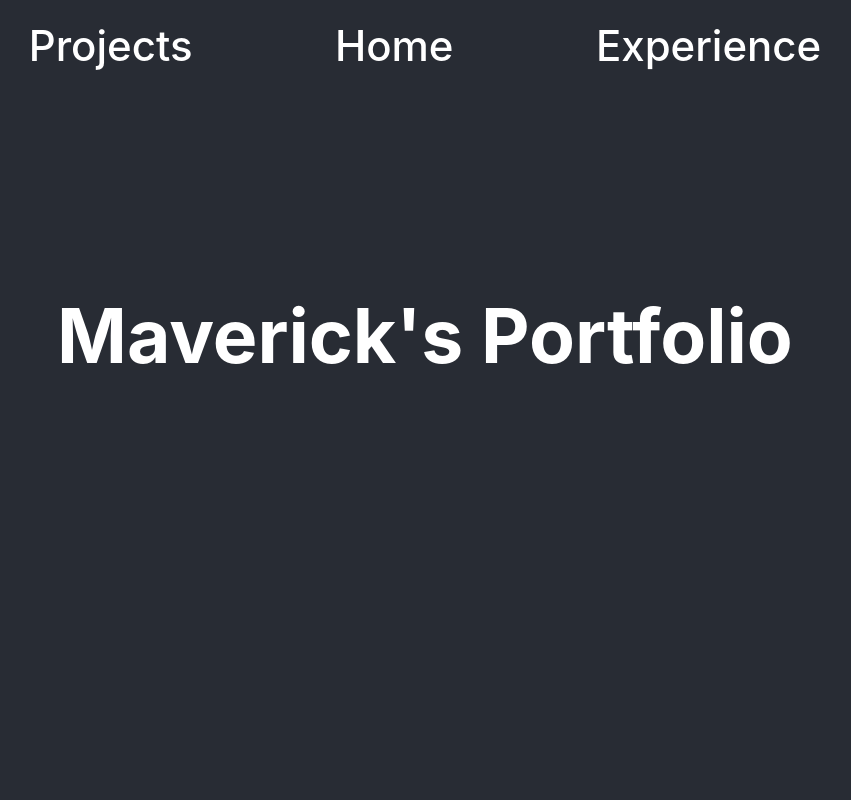
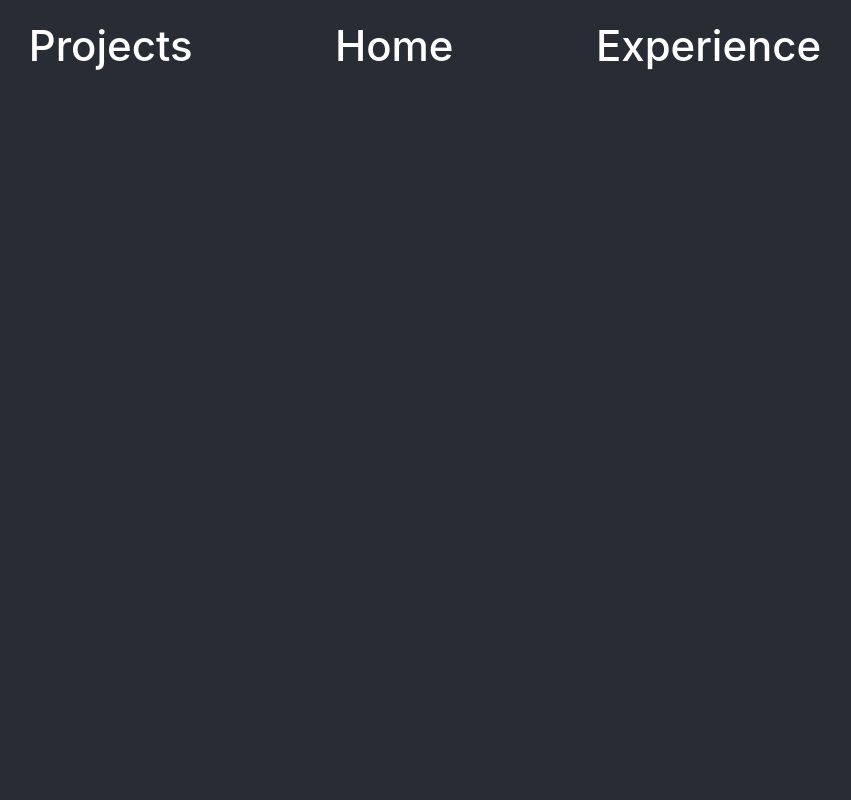
Before and after one commit to MaverickEmanuel/portfolio, a React (Create React App) app: page / in a window 1280 px wide. Shown: the top 800 px of the page, without its empty margins (215-1066 px from the left). Built offline with nearby package versions, Linux system fonts and the light colour scheme.

Commit message:
Added router for multiple pages

```diff
--- a/package.json
+++ b/package.json
@@ -9,6 +9,7 @@
     "@testing-library/user-event": "^13.5.0",
     "react": "^18.2.0",
     "react-dom": "^18.2.0",
+    "react-router-dom": "^6.11.2",
     "react-scripts": "^2.1.3",
     "web-vitals": "^2.1.4"
   },
--- a/src/App.js
+++ b/src/App.js
@@ -1,15 +1,22 @@
 import React from 'react';
+import { BrowserRouter as Router, Routes, Route } from 'react-router-dom';
+import Home from './pages/Home';
+import NavBar from './components/NavBar';
+import Projects from './pages/Projects';
+import Experience from './pages/Experience';
 import './App.css';
-import NavBar from './components/NavBar';
-import Home from './pages/Home';
 
 function App() {
   return (
     <div className="App">
-      <NavBar />
-      <div className="Main">
-        <Home />
-      </div>
+      <Router>
+        <NavBar />
+        <Routes>
+          <Route path="/portfolio/" element={<Home />} />
+          <Route path="/projects/" element={<Projects />} />
+          <Route path="/experience/" element={<Experience />} />
+        </Routes>
+      </Router>
     </div>
   );
 }
--- a/src/styles/Home.css
+++ b/src/styles/Home.css
@@ -7,13 +7,14 @@
 .Intro h1 {
   font-size: 75px;
   font-weight: 650;
-  top: calc(100vh * 0.2);
+  top: 20%;
   position: relative;
 }
 
 .Skills {
   background-color: white;
   height: 100vh;
+  width: 100vw;
   display: flex;
   flex-direction: column;
   align-items: center;
```
Also changed, not shown: 1 other file (tests, documents, lock files or other folders).
